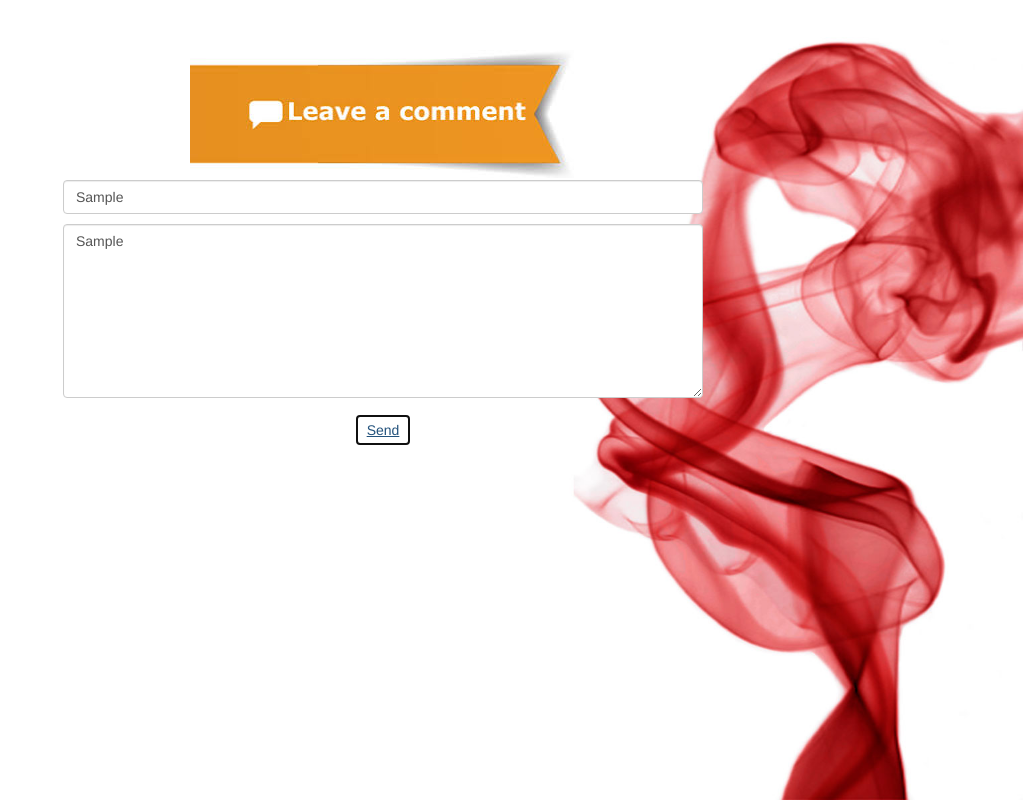
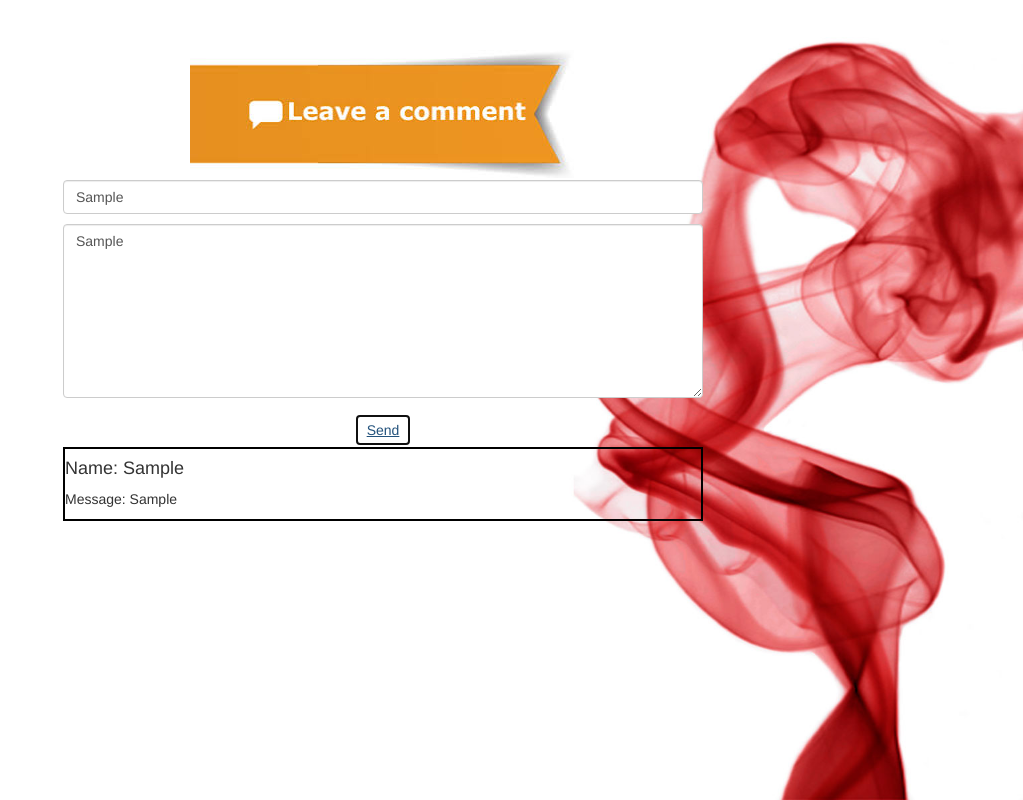
Before and after one commit to cmgonzales/firebasecomment, a plain HTML site: page index.html in a window 1280 px wide. Both pictures are taken after typing "Sample", "Sample" into the empty fields and a click on the button "Send". Shown: the whole page, without its empty margins (257-1280 px from the left). Drawn offline with nearby package versions, Linux system fonts and the light colour scheme.

Commit message:
added js

```diff
--- a/js/script.js
+++ b/js/script.js
@@ -1,25 +1,23 @@
 function send(){
 
-    console.log("clicked");
 
-var foo =  document.getElementById("foo");
-var  x =  document.getElementById("comment")
 // grabing info
-var input = document.getElementById("input").value;
+ var input = document.getElementById("input").value;
 var msg = document.getElementById("text").value;
 
 //creating a new element
-var name = document.createElement("h4")
-var comment = document.createElement("p");
+ var name = document.createElement("h4");
+ var comment = document.createElement("p");
 
- name.setAttribute("value", input);
- name.innerHTML = html;
+ var content = document.createTextNode("Name: " + input)
+ var message = document.createTextNode("Message: " + msg)
  //append a child
 
- foo.appendChild(name);
+ name.appendChild(content);
+ comment.appendChild(message);
 
+ document.getElementById("foo").appendChild(name);
+ document.getElementById("foo").appendChild(comment);
 
-
-
-
+ $("#foo").css("border","2px solid black");
 }
--- a/style.css
+++ b/style.css
@@ -13,3 +13,13 @@ body{
     background-image: url("img/com.jpg");
     background-size: cover;
 }
+
+#foo{
+
+    margin: 0 auto;
+    width: 50%;
+
+}
+button{
+    margin-bottom: 20px;
+}
```
Also changed, not shown: index.html (line endings or trailing spaces).
